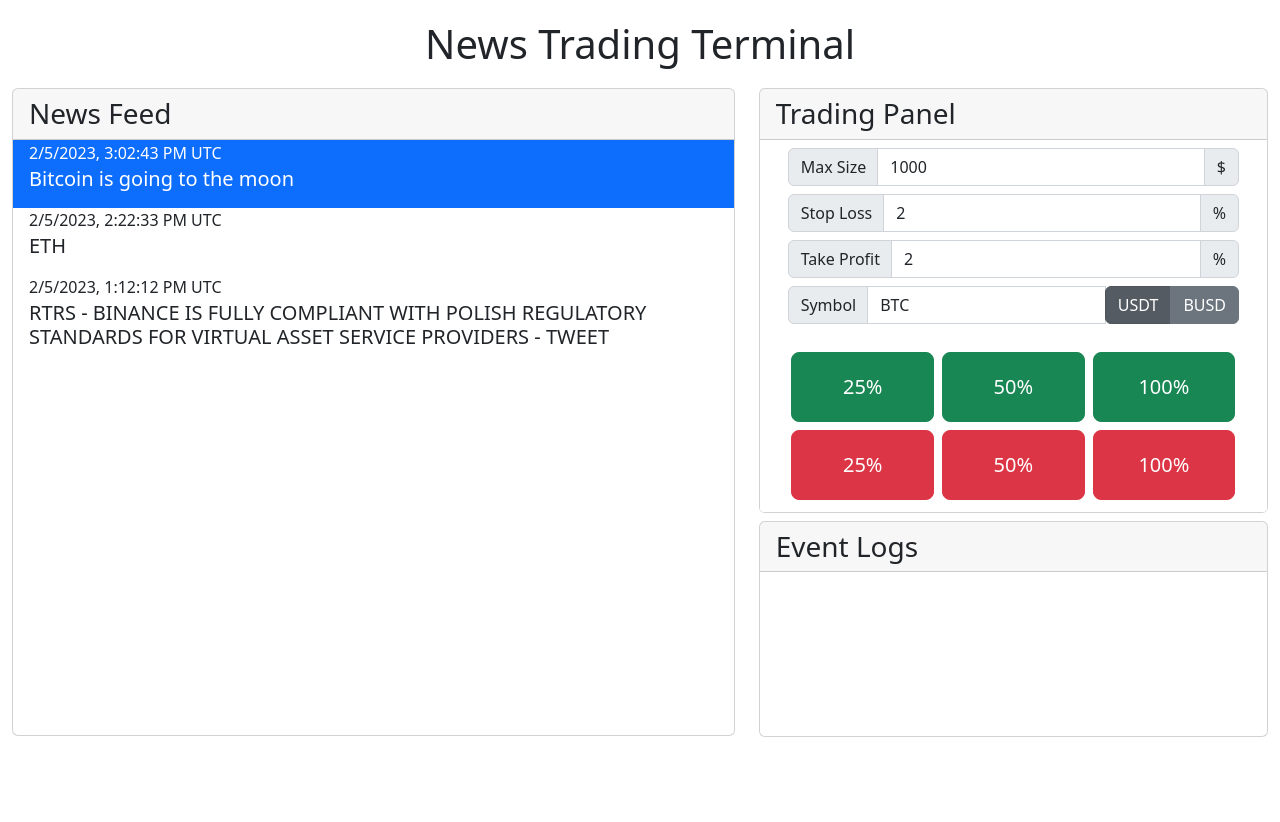
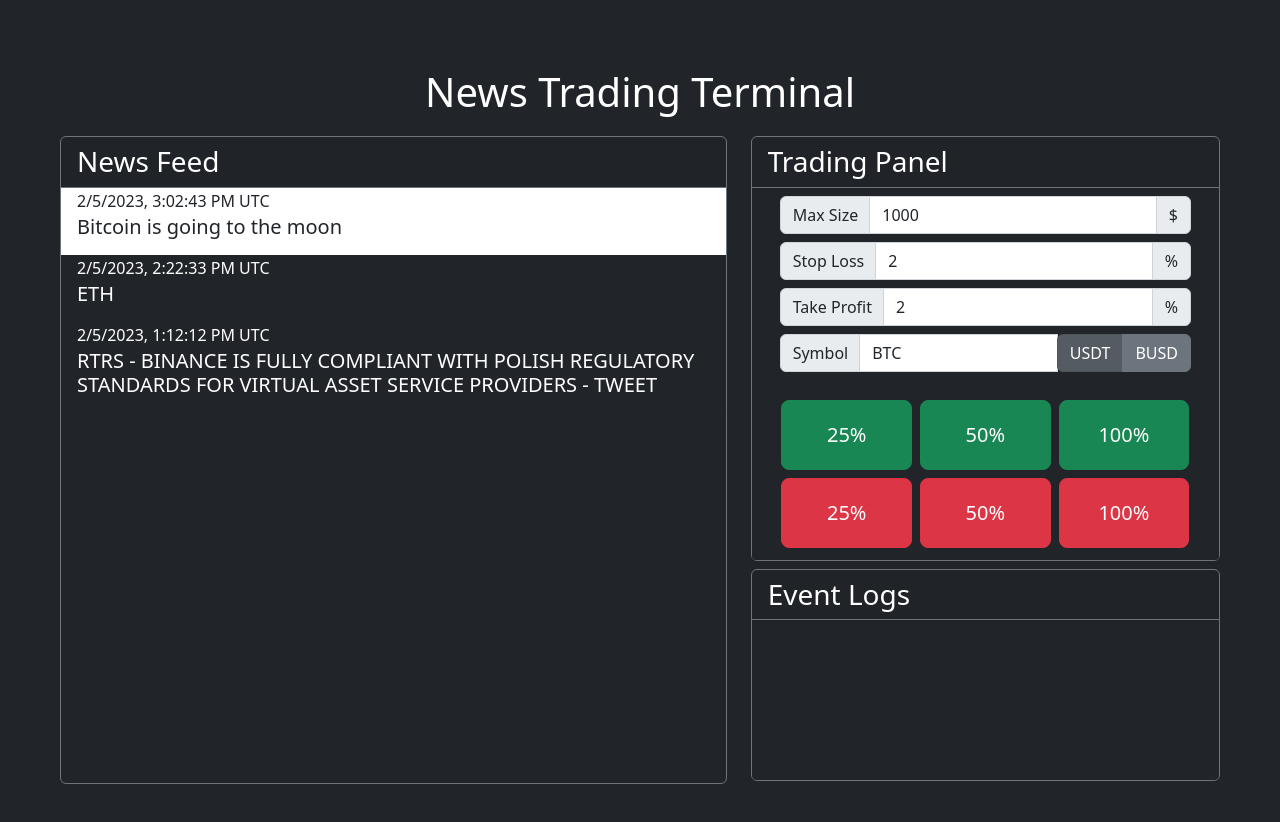
Before and after one commit to walidm95/news-trading-terminal, a Vue app: page / in a window 1280 px wide. Shown: the top 822 px of the page. Before the commit the page ends 800 px from the top, so only its background shows below. Built offline with nearby package versions, Linux system fonts and the light colour scheme.

Commit message:
change theme to dark

```diff
--- a/index.html
+++ b/index.html
@@ -8,7 +8,7 @@
     <title>News Trading Terminal</title>
   </head>
   <body>
-    <div id="app"></div>
+    <div id="app" class="p-5 bg-dark text-white"></div>
     <script type="module" src="/src/main.js"></script>
   </body>
 </html>
--- a/src/App.vue
+++ b/src/App.vue
@@ -6,6 +6,7 @@ import api from './api';
 </script>
 
 <template>
+  <div class="">
     <div class="page-title">
       <h1>News Trading Terminal</h1>
     </div>
@@ -36,6 +37,8 @@ import api from './api';
         </div>
       </div>
     </div>
+  </div>
+
 </template>
 
 <script>
--- a/src/components/EventLogs.vue
+++ b/src/components/EventLogs.vue
@@ -12,12 +12,12 @@ export default {
 </script>
 
 <template>
-    <div class="card">
-        <div class="card-header h3">
+    <div class="card bg-dark text-white border-secondary">
+        <div class="card-header h3 border-secondary">
               Event Logs
         </div>
-        <ul class="list-group list-group-flush scrolled mt-1">
-            <Log v-for="(log, index) in logs" :key="index" :time="log.time" :text="log.text" />
+        <ul class="list-group list-group-flush scrolled p-1 bg-dark text-white border-secondary">
+            <Log v-for="(log, index) in logs" :key="index" :time="log.time" :text="log.text"/>
         </ul>
     </div>
 </template>
--- a/src/components/NewsFeed.vue
+++ b/src/components/NewsFeed.vue
@@ -17,8 +17,8 @@ export default {
 </script>
 
 <template>
-    <div class="card">
-        <div class="card-header h3">
+    <div class="card bg-dark text-white border-secondary">
+        <div class="card-header h3 border-secondary">
             News Feed
         </div>
         <ul class="list-group list-group-flush scrolled">
--- a/src/components/NewsItem.vue
+++ b/src/components/NewsItem.vue
@@ -9,16 +9,10 @@ export default {
 </script>
 
 <template>
-    <li class="list-group-item" :class="{active: selected}">
+    <li class="list-group-item" :class="{'bg-dark': !selected, 'bg-white': selected, 'text-white': !selected, 'text-dark': selected}">
         <div>
           <h6 class="card-subtitle mb-1">{{ datetime }}</h6>
           <h5 class="card-title">{{ headline }}</h5>
         </div>
       </li>
 </template>
-
-<style scoped>
-.read-the-docs {
-  color: #888;
-}
-</style>
--- a/src/components/TradingPanel.vue
+++ b/src/components/TradingPanel.vue
@@ -16,12 +16,12 @@ export default {
 </script>
 
 <template>
-    <div class="card mb-2">
-        <div class="card-header h3">
+    <div class="card mb-2 bg-dark text-white border-secondary">
+        <div class="card-header h3 border-secondary">
             Trading Panel
         </div>
         <ul class="list-group list-group-flush">
-            <li class="list-group-item">
+            <li class="list-group-item bg-dark text-white border-secondary">
                 <TradingParameters
                     :maxTradingSize="maxTradingSize"
                     :stopLossPct="stopLossPct"
@@ -34,7 +34,7 @@ export default {
                     @trading-symbol-changed="$emit('trading-symbol-changed', $event)"
                     @quote-asset-changed="$emit('quote-asset-changed', $event.target.innerText)"/>
             </li>
-            <li class="list-group-item text-center">
+            <li class="list-group-item text-center bg-dark text-white border-secondary">
                 <TradingButtons
                     @buy-button-clicked="$emit('buy-button-clicked', $event.target.textContent)"
                     @sell-button-clicked="$emit('sell-button-clicked', $event.target.textContent)"/>
```
Lines whose indentation alone changed are shown as unchanged.
